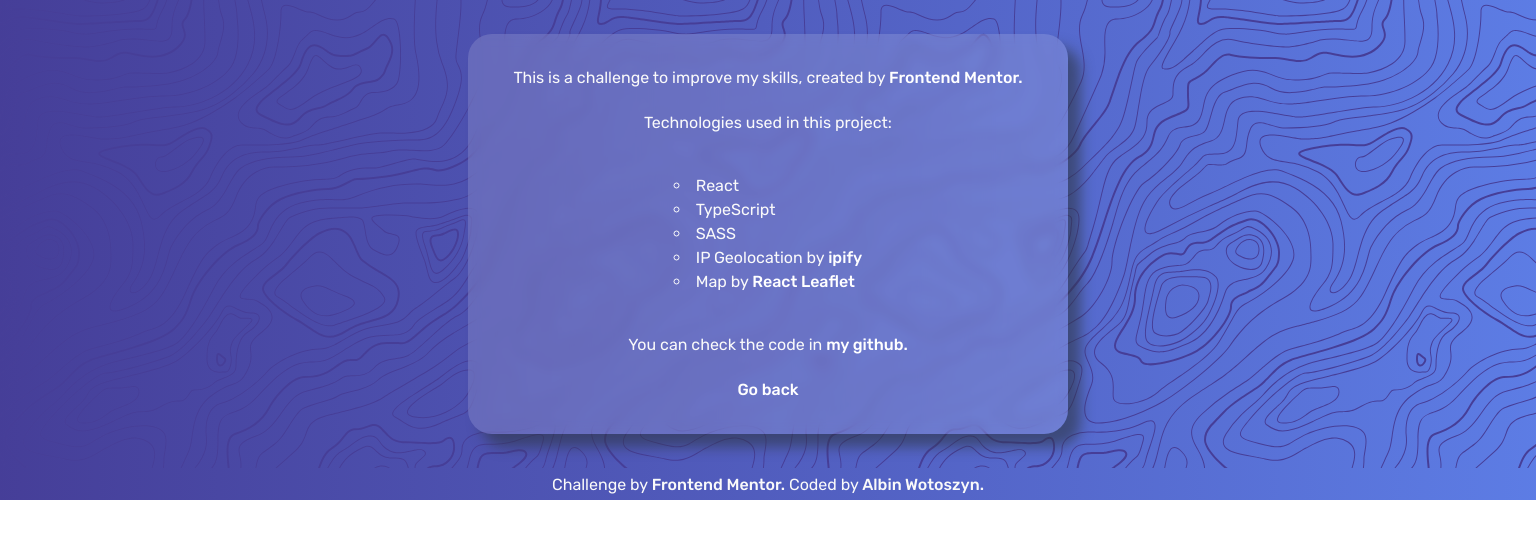
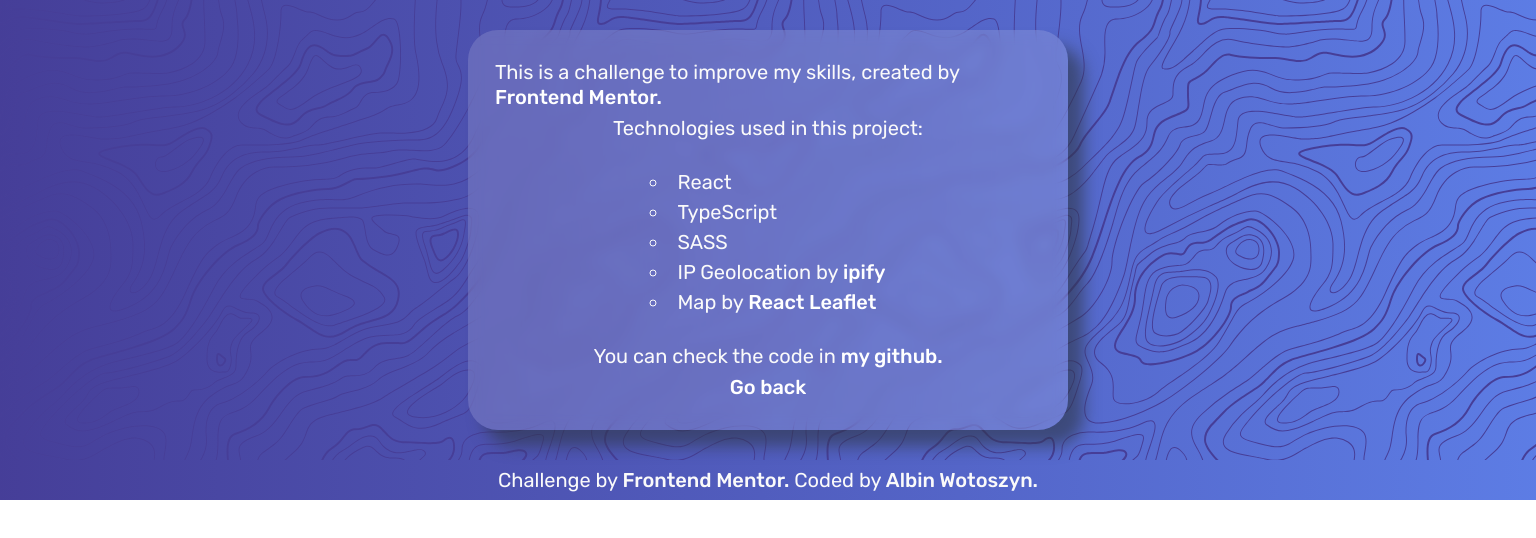
Before and after one commit to albin-woto/ip-address-tracker, a React (Create React App) app: page /about in a window 1536 px wide. Shown: the top 538 px of the page. Built offline with nearby package versions, Linux system fonts and the light colour scheme; no server answers.

Commit message:
Reset rem value to scale in 2k screens or more

```diff
--- a/src/assets/styles/global.scss
+++ b/src/assets/styles/global.scss
@@ -75,3 +75,12 @@
     $background-color-R 100%
   );
 }
+
+// Super large screen
+@media screen and (min-width: 1441px) {
+  // Change default rem value from 16px to 20px
+  // Everything is in rem so it will scale up
+  html {
+    font-size: 125%;
+  }
+}
```
